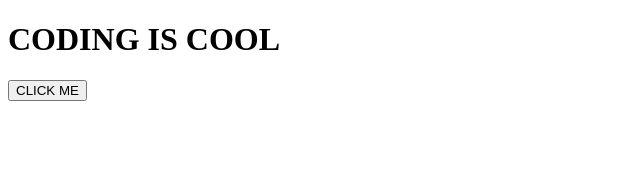
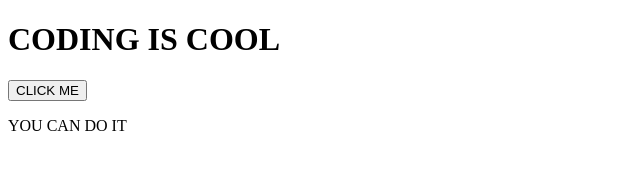
Before and after one commit to trevanyoung/git-intro, a plain HTML site: page index.html in a window 1280 px wide. Shown: the whole page, without its empty margins (0-640 px from the left). Drawn offline with Linux system fonts and the light colour scheme.

Commit message:
added paragraph to index.html

```diff
--- a/index.html
+++ b/index.html
@@ -9,5 +9,6 @@
 <body>
     <h1>CODING IS COOL</h1>
     <button>CLICK ME</button>
+    <p>YOU CAN DO IT</p>
 </body>
 </html>
```
